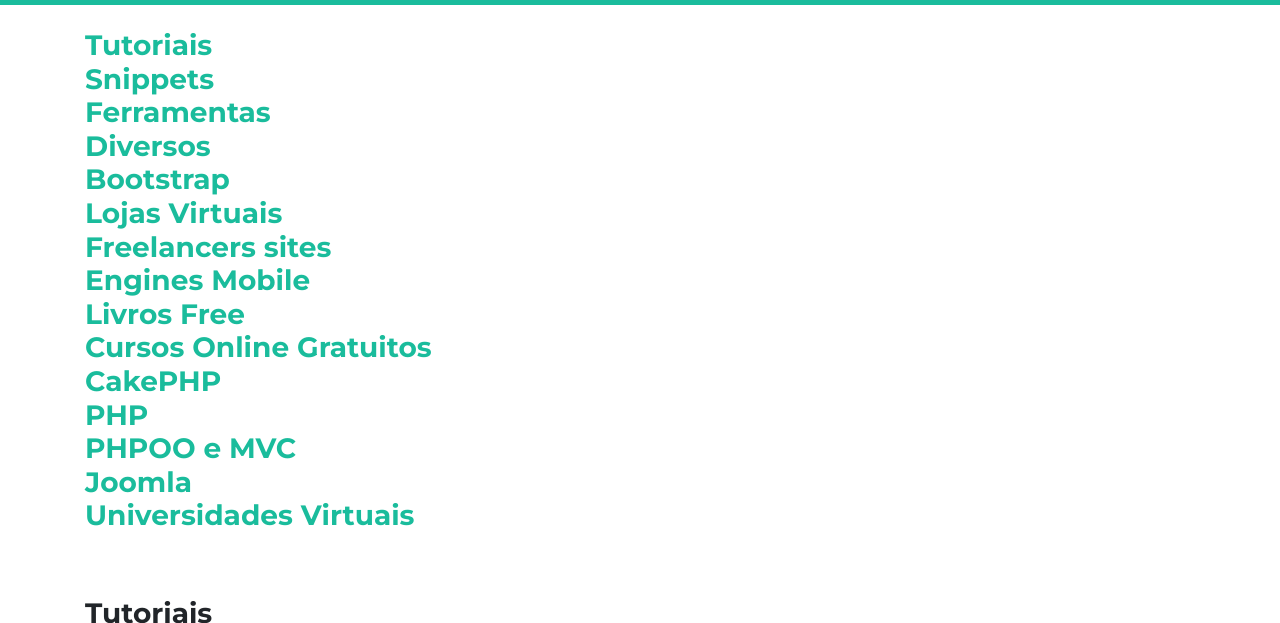
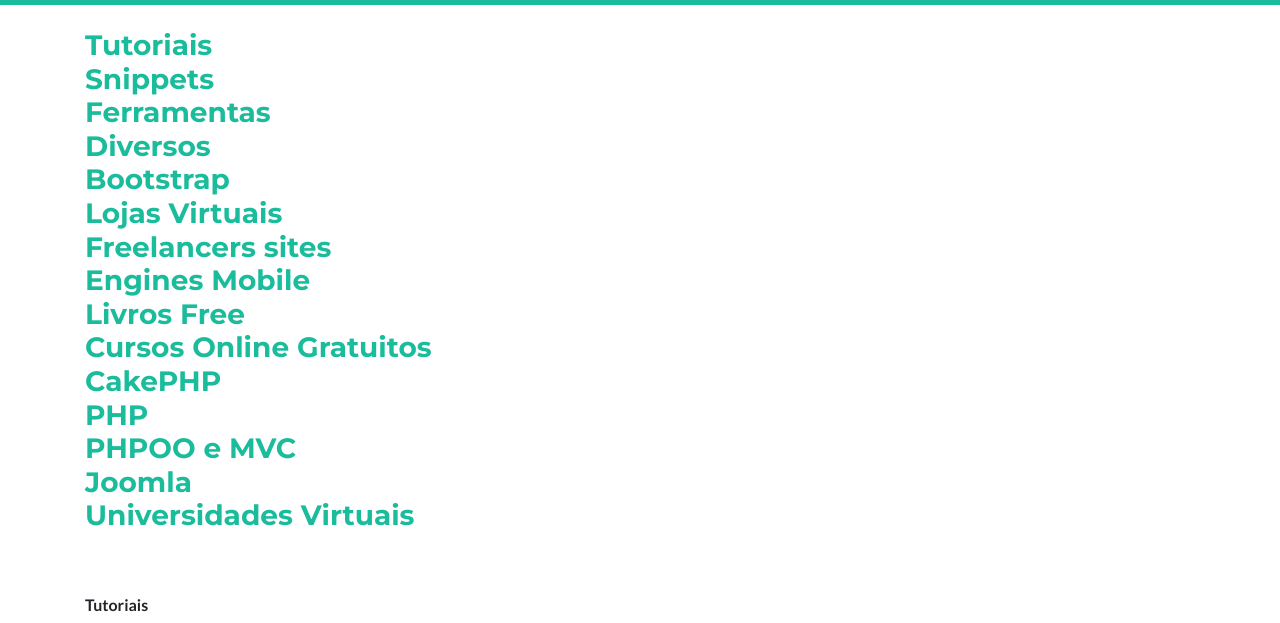
Before and after one commit to ribafs/references, a plain HTML site: page index.html in a window 1280 px wide. Shown: the part 155-778 px from the top of the page. Drawn offline with nearby package versions, Linux system fonts and the light colour scheme.

Commit message:
Update index.html

```diff
--- a/index.html
+++ b/index.html
@@ -80,7 +80,7 @@
 
 <!-- links -->
 <br><br>
-<p style="margin-bottom: 0cm; line-height: 100%; page-break-before: always;" align="left"><b><span id="tutoriais"><h3>Tutoriais<h3></span></b></p>
+<p style="margin-bottom: 0cm; line-height: 100%; page-break-before: always;" align="left"><b><span id="tutoriais"></h3>Tutoriais<h3></span></b></p>
 <p style="margin-bottom: 0cm; line-height: 100%;"><a href="https://www.php.net/manual/pt_BR/tutorial.php">https://www.php.net/manual/pt_BR/tutorial.php</a></p>
 <p style="margin-bottom: 0cm; line-height: 100%;"><a href="https://www.w3schools.com/php/">https://www.w3schools.com/php/</a></p>
 <p style="margin-bottom: 0cm; line-height: 100%;"><a href="https://www.w3schools.com/php7/">https://www.w3schools.com/php7/</a></p>
```
